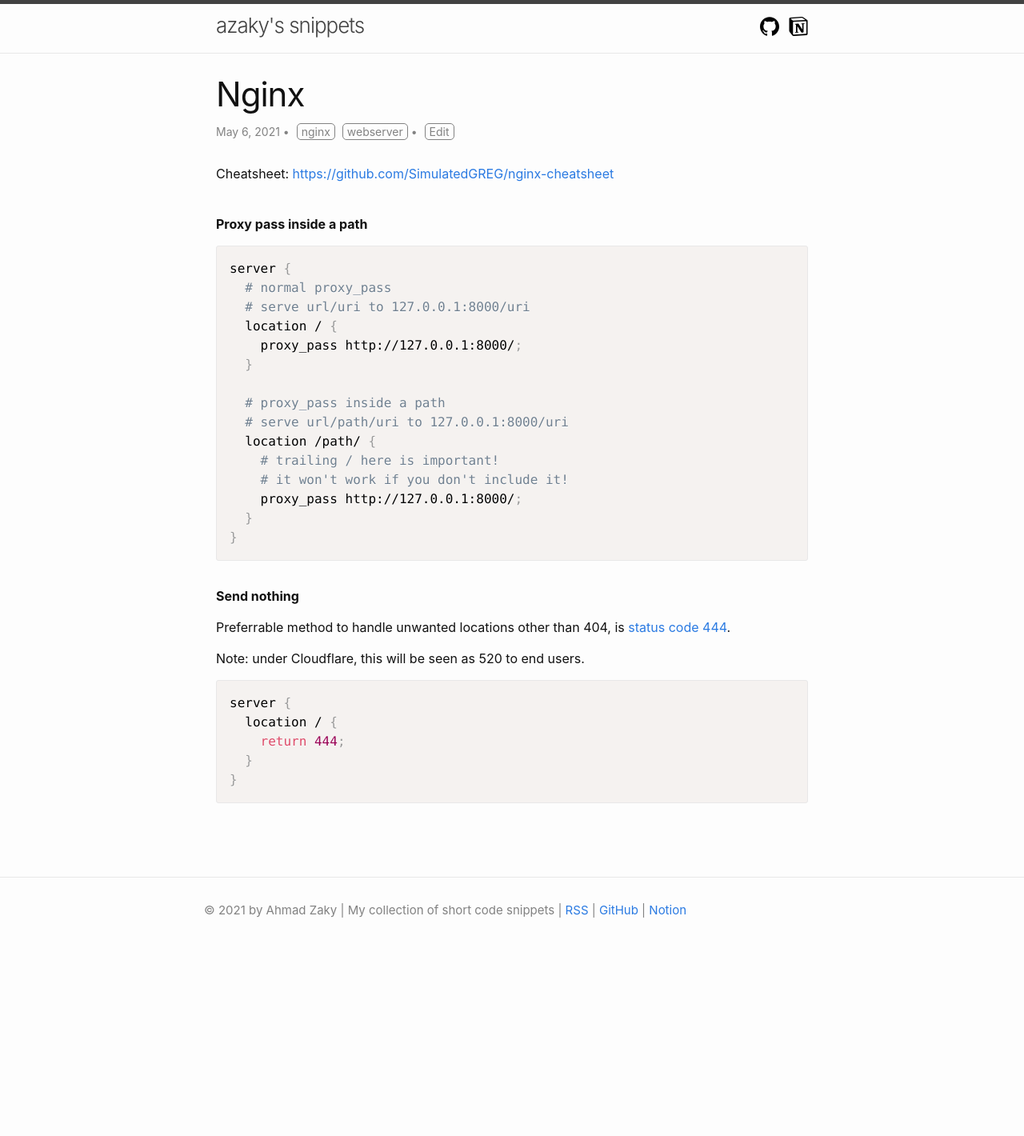
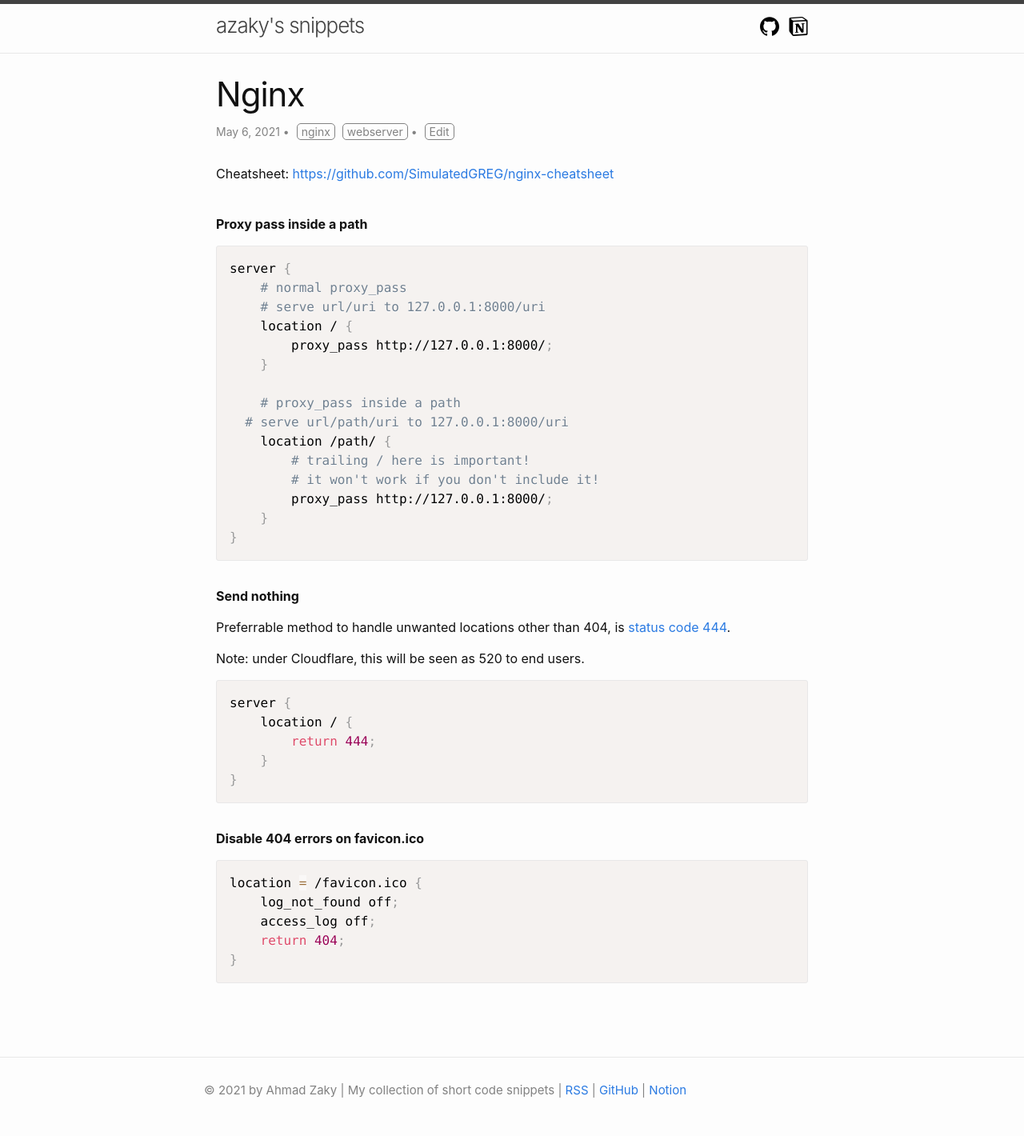
Before and after one commit to azaky/snippets, a Jekyll site: the page built from _posts/2021-05-06-nginx.html, in a window 1280 px wide. Shown: the whole page at 80% size. Built offline with Jekyll 4.4.1, drawn with Linux system fonts in a browser that asks for light colours; nearby versions of some CDN libraries; comment, search, counter and statistics services are not loaded; before the commit the page ends 1195 px from its top, so only the background shows below that.

Commit message:
sync_notion: Update "Nginx"
Signed-off-by: github-actions <41898282+github-actions[bot]@users.noreply.github.com>

```diff
--- a/_posts/2021-05-06-nginx.html
+++ b/_posts/2021-05-06-nginx.html
@@ -47,4 +47,11 @@ notion_id: 92b573301bdc42c7b3271e733d2f2d5c
 	}
 }</code></pre>
   <div class="notion-blank"> </div>
+  <div class="notion-text"><b>Disable 404 errors on favicon.ico</b></div>
+  <pre class="notion-code"><code class="language-Bash">location = /favicon.ico {
+	log_not_found off;
+	access_log off;
+	return 404;
+}</code></pre>
+  <div class="notion-blank"> </div>
 </main>
--- a/posts.json
+++ b/posts.json
@@ -1,5 +1,5 @@
 {
-  "last_sync": "2021-06-22T12:44:05.160Z",
+  "last_sync": "2021-06-22T13:13:34.054Z",
   "posts": [
     {
       "id": "97f6ce61-f214-4a6a-970c-a1f4cb31048e",
@@ -13,7 +13,7 @@
       "title": "Nginx",
       "filename": "2021-05-06-nginx.html",
       "date": "2021-05-06T20:04:00.000Z",
-      "last_edited_time": "2021-06-21T21:59:00.000Z"
+      "last_edited_time": "2021-06-22T12:56:00.000Z"
     },
     {
       "id": "59bfd320-77bf-4550-9222-1471455d3f26",
```
Lines whose indentation alone changed are shown as unchanged.
